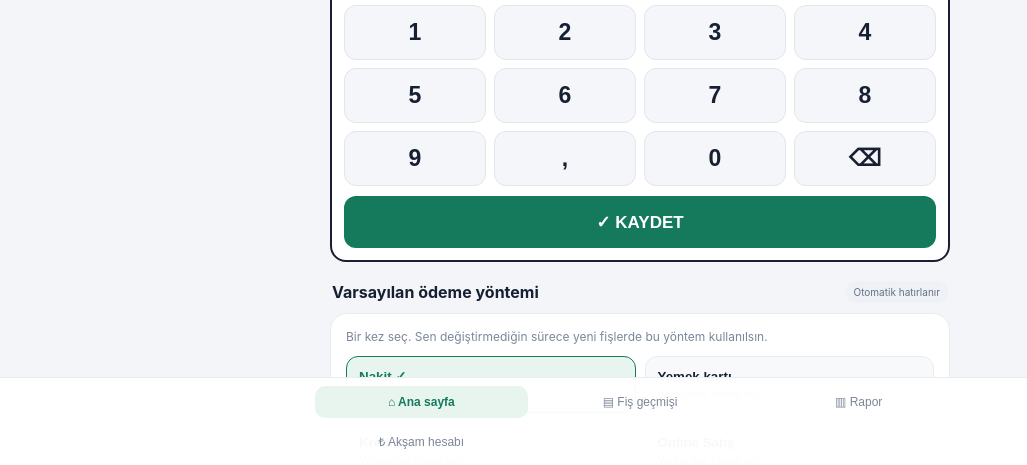
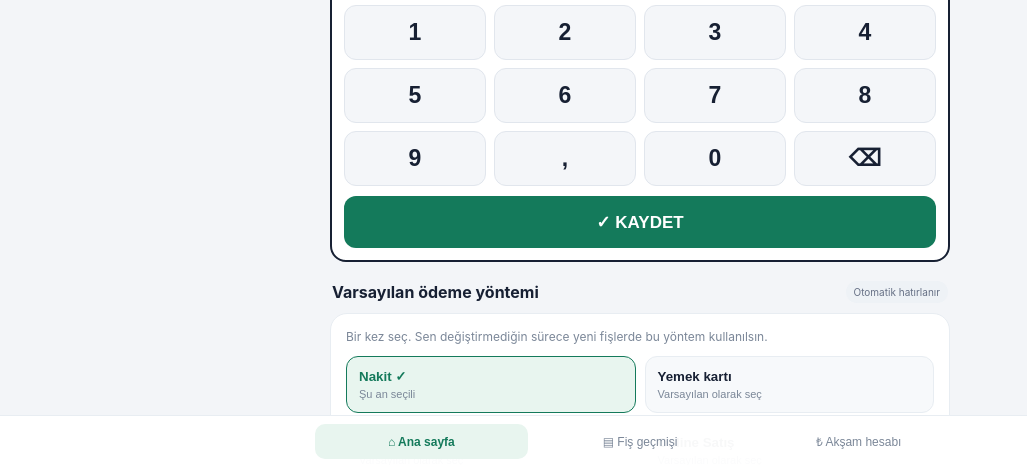
Before and after one commit to Albultr/Kurye-Hesap, a plain HTML site: page index.html in a window 1280 px wide. Shown: the part 333-798 px from the top of the page, without its empty margins (0-1027 px from the left). Drawn offline with Linux system fonts and the light colour scheme.

Commit message:
Remove report tab from navigation
Removed the report tab from the navigation.

```diff
--- a/index.html
+++ b/index.html
@@ -245,7 +245,6 @@ i<!DOCTYPE html>
 <nav class="tabs"><div class="tab-inner">
   <button class="tab active" data-view="homeView">⌂ Ana sayfa</button>
   <button class="tab" data-view="historyView">▤ Fiş geçmişi</button>
-  <button class="tab" data-view="reportView">▥ Rapor</button>
   <button class="tab" data-view="eveningView">₺ Akşam hesabı</button>
 </div></nav>
 </div>
```
